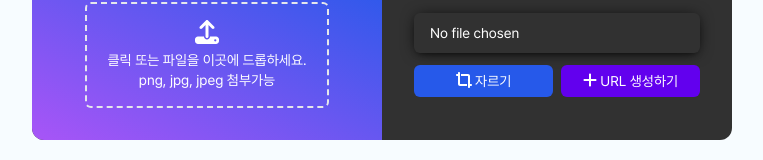
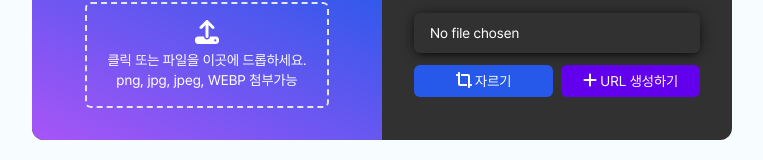
Before and after one commit to soeunSim/ImagePlace, a React (Vite) app: page / in a window 1280 px wide. Shown: the part 449-609 px from the top of the page, without its empty margins (258-1021 px from the left). Built offline with nearby package versions, Linux system fonts and the light colour scheme; a web font is replaced by a local one.

Commit message:
feat: 사용자 이미지 등록 시 WEBP 확장자 지원

```diff
--- a/src/component/ImageUpload.jsx
+++ b/src/component/ImageUpload.jsx
@@ -235,6 +235,7 @@ export default function ImageUpload() {
                 <input
                   type="file"
                   className="hidden"
+                  accept=".png,.jpg,.jpeg,.webp"
                   onChange={handleDragADropImageChange}
                   data-testid="drag-drop-input"
                 />
@@ -243,7 +244,7 @@ export default function ImageUpload() {
                   icon={faUpload}
                 />
                 <p className="">클릭 또는 파일을 이곳에 드롭하세요.</p>
-                <p className="">png, jpg, jpeg 첨부가능</p>
+                <p className="">png, jpg, jpeg, WEBP 첨부가능</p>
               </label>
             </div>
             <div className="flex w-1/2 flex-col px-8 py-8 relative ">
@@ -255,7 +256,7 @@ export default function ImageUpload() {
                   id="upLoadFile"
                   className=" file:hidden text-white text-sm min-w-1 cursor-pointer"
                   type="file"
-                  accept=".png,.jpg,.jpeg"
+                  accept=".png,.jpg,.jpeg,.webp"
                   ref={fileCheck}
                   onChange={handleImageChange}
                   data-testid="file-upload-input"
```
